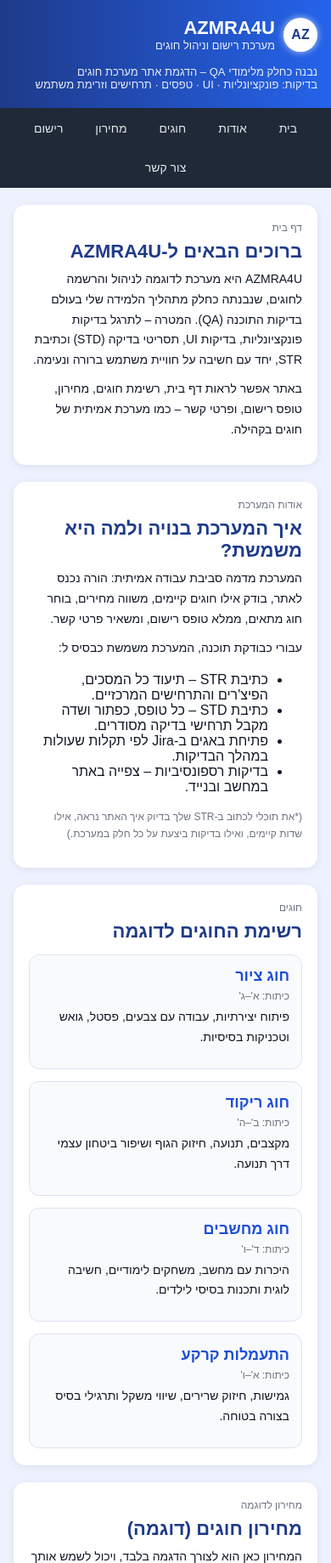
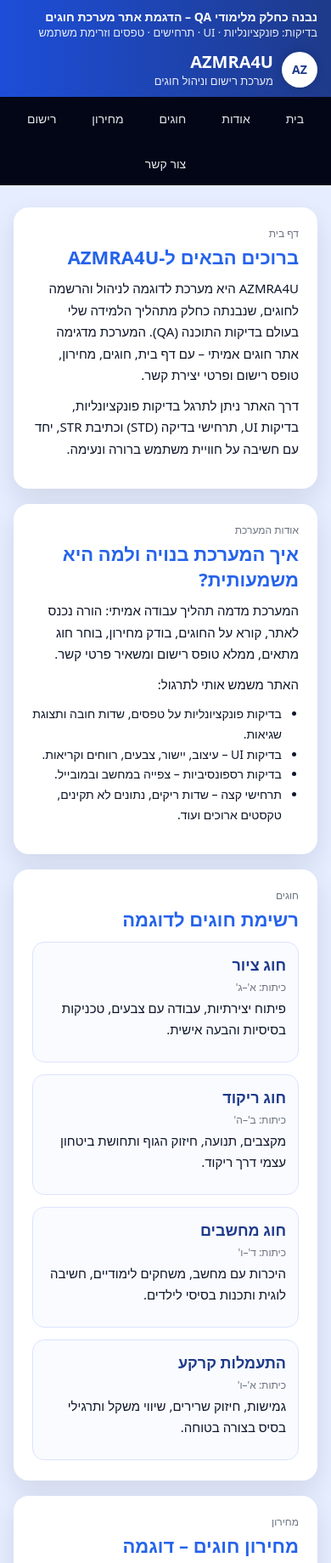
Before and after one commit to odel-halperin/azamra4u-site, a plain HTML site: page index.html in a window 390 px wide. Shown: the top 1839 px of the page at 85% size. Drawn offline with Linux system fonts and the light colour scheme.

Commit message:
Refactor index.html for improved layout and styles
Updated the HTML structure and styles for the AZMRA4U registration system. Enhanced layout, improved accessibility, and added responsive design features.

```diff
--- a/index.html
+++ b/index.html
@@ -5,57 +5,81 @@
   <title>AZMRA4U – מערכת רישום לחוגים</title>
   <meta name="viewport" content="width=device-width, initial-scale=1">
 
-  <!-- פאביקון – תייצרי קובץ favicon.png ותשימי אותו בתיקייה של האתר -->
-  <link rel="icon" type="image/png" href="favicon.png">
+  <style>
+    :root {
+      --top-gradient-from: #1d4ed8;
+      --top-gradient-to:   #1e3a8a;
+      --nav-bg:            #020617;
+      --bg:                #e5edff;
+      --card-bg:           #ffffff;
+      --card-radius:       18px;
+      --text-main:         #0f172a;
+      --text-soft:         #6b7280;
+      --accent:            #2563eb;
+    }
 
-  <style>
+    * {
+      box-sizing: border-box;
+    }
+
     body {
       margin: 0;
-      background: #eef2ff;
-      font-family: Arial, sans-serif;
-      color: #111827;
+      font-family: system-ui, -apple-system, BlinkMacSystemFont, "Segoe UI", sans-serif;
+      background: var(--bg);
+      color: var(--text-main);
+      direction: rtl;
+      text-align: right;
     }
 
-    /* כותרת עליונה + לוגו */
-    header {
-      background: linear-gradient(90deg, #1e3a8a, #2563eb);
-      color: white;
-      padding: 20px 16px;
-      box-shadow: 0 2px 10px rgba(0,0,0,0.25);
+    /* bar עליון */
+    .topbar {
+      background: linear-gradient(90deg, var(--top-gradient-from), var(--top-gradient-to));
+      color: #fff;
+      padding: 10px 16px;
+      font-size: 14px;
     }
 
-    .header-inner {
+    .topbar-inner {
       max-width: 1100px;
       margin: 0 auto;
       display: flex;
+      justify-content: space-between;
       align-items: center;
-      justify-content: space-between;
-      gap: 16px;
+      gap: 12px;
       flex-wrap: wrap;
     }
 
-    .logo-wrap {
+    .topbar-title {
+      font-weight: 600;
+    }
+
+    .topbar-sub {
+      font-size: 13px;
+      opacity: 0.9;
+    }
+
+    .logo-full {
       display: flex;
       align-items: center;
       gap: 10px;
     }
 
     .logo-circle {
-      width: 40px;
-      height: 40px;
-      border-radius: 50%;
-      background: white;
-      color: #1e3a8a;
-      font-weight: bold;
+      width: 42px;
+      height: 42px;
+      border-radius: 999px;
+      background: #ffffff;
+      color: var(--top-gradient-to);
       display: flex;
+      justify-content: center;
       align-items: center;
-      justify-content: center;
-      box-shadow: 0 0 8px rgba(255,255,255,0.7);
+      font-weight: 700;
+      box-shadow: 0 0 10px rgba(15,23,42,0.25);
     }
 
     .logo-text-main {
-      font-size: 22px;
-      font-weight: bold;
+      font-size: 20px;
+      font-weight: 700;
     }
 
     .logo-text-sub {
@@ -63,25 +87,20 @@
       opacity: 0.9;
     }
 
-    .header-right {
-      text-align: left;
-      font-size: 13px;
-      opacity: 0.9;
+    /* תפריט ניווט */
+    nav {
+      background: var(--nav-bg);
+      color: #e5e7eb;
     }
 
-    /* ניווט */
-    nav {
-      background: #1f2937;
-      padding: 10px 0;
-    }
-
-    nav .nav-inner {
+    .nav-inner {
       max-width: 1100px;
       margin: 0 auto;
       display: flex;
-      gap: 18px;
+      gap: 22px;
+      padding: 10px 16px;
+      flex-wrap: wrap;
       justify-content: center;
-      flex-wrap: wrap;
     }
 
     nav a {
@@ -93,109 +112,78 @@
     }
 
     nav a:hover {
-      background: #374151;
+      background: #111827;
     }
 
-    /* מעטפת כללית */
+    /* תוכן */
     .wrapper {
       max-width: 1100px;
-      margin: 0 auto;
-      padding: 20px 16px 30px;
+      margin: 26px auto 40px;
+      padding: 0 16px 16px;
     }
 
     .section {
-      background: white;
-      padding: 20px 18px;
-      border-radius: 14px;
-      margin-bottom: 20px;
-      box-shadow: 0 2px 10px rgba(15,23,42,0.08);
-    }
-
-    .section h2 {
-      margin-top: 0;
-      color: #1e3a8a;
-      font-size: 22px;
-      margin-bottom: 8px;
+      background: var(--card-bg);
+      border-radius: var(--card-radius);
+      padding: 22px 22px 24px;
+      margin-bottom: 18px;
+      box-shadow: 0 12px 30px rgba(15,23,42,0.10);
     }
 
     .section small {
       display: block;
       font-size: 12px;
-      color: #6b7280;
-      margin-bottom: 8px;
+      color: var(--text-soft);
+      margin-bottom: 4px;
+    }
+
+    .section h2 {
+      margin: 0 0 10px;
+      color: var(--accent);
+      font-size: 22px;
     }
 
     p {
+      margin: 0 0 10px;
       line-height: 1.7;
-      font-size: 14px;
-      margin: 0 0 10px;
+      font-size: 15px;
     }
 
-    /* גריד חוגים */
+    ul {
+      margin: 0 0 10px 0;
+      padding-right: 20px;
+      font-size: 14px;
+      line-height: 1.7;
+    }
+
+    /* חוגים */
     .courses-grid {
       display: grid;
       grid-template-columns: repeat(auto-fit, minmax(230px, 1fr));
       gap: 14px;
-      margin-top: 14px;
+      margin-top: 12px;
     }
 
     .course-card {
-      background: #f9fafb;
-      border-radius: 12px;
-      border: 1px solid #dde3f5;
+      background: #f9fbff;
+      border-radius: 14px;
+      border: 1px solid #dbe4ff;
       padding: 14px;
     }
 
     .course-card h3 {
       margin: 0 0 6px;
-      color: #1d4ed8;
+      color: #1e3a8a;
       font-size: 18px;
     }
 
     .course-age {
       font-size: 12px;
-      color: #6b7280;
-      margin-bottom: 6px;
+      color: var(--text-soft);
+      margin-bottom: 4px;
     }
 
-    /* טופס רישום */
-    label {
-      margin-top: 10px;
-      display: block;
-      font-weight: bold;
-      font-size: 14px;
-    }
-
-    input, select {
-      width: 100%;
-      padding: 10px;
-      margin: 4px 0 12px;
-      border-radius: 8px;
-      border: 1px solid #cbd5f5;
-      font-size: 14px;
-    }
-
-    input:focus, select:focus {
-      outline: 2px solid #2563eb;
-      border-color: #2563eb;
-    }
-
-    button {
-      background: #1e3a8a;
-      color: white;
-      border: none;
-      padding: 11px 18px;
-      border-radius: 999px;
-      cursor: pointer;
-      font-size: 14px;
-      margin-top: 4px;
-    }
-
-    button:hover {
-      background: #172554;
-    }
-
-    /* טבלת מחירון */
+    /* מחירון */
     table {
       width: 100%;
       border-collapse: collapse;
@@ -210,31 +198,66 @@
     }
 
     th {
-      background: #eff6ff;
+      background: #eff4ff;
       color: #1e3a8a;
     }
 
-    /* ספק מידע/הערות */
     .note {
       font-size: 12px;
-      color: #6b7280;
+      color: var(--text-soft);
       margin-top: 6px;
+    }
+
+    /* טופס רישום */
+    label {
+      font-weight: 600;
+      font-size: 14px;
+      display: block;
+      margin-top: 8px;
+    }
+
+    input, select, textarea {
+      width: 100%;
+      padding: 10px;
+      margin-top: 4px;
+      margin-bottom: 12px;
+      border-radius: 10px;
+      border: 1px solid #cbd5f5;
+      font-size: 14px;
+      font-family: inherit;
+    }
+
+    input:focus, select:focus, textarea:focus {
+      outline: 2px solid var(--accent);
+      border-color: var(--accent);
+    }
+
+    button {
+      background: var(--accent);
+      color: #ffffff;
+      border: none;
+      padding: 11px 20px;
+      border-radius: 999px;
+      cursor: pointer;
+      font-size: 15px;
+      margin-top: 6px;
+    }
+
+    button:hover {
+      background: #1d4ed8;
     }
 
     footer {
       text-align: center;
-      padding: 16px;
-      font-size: 12px;
-      color: #6b7280;
+      padding: 18px;
+      font-size: 13px;
+      color: var(--text-soft);
     }
 
-    @media (max-width: 600px) {
-      .header-inner {
+    @media (max-width: 680px) {
+      .topbar-inner {
         flex-direction: column;
         align-items: flex-start;
-      }
-      .header-right {
-        text-align: right;
       }
     }
   </style>
@@ -242,25 +265,24 @@
 
 <body>
 
-  <!-- כותרת + לוגו -->
-  <header>
-    <div class="header-inner">
-      <div class="logo-wrap">
+  <!-- bar עליון -->
+  <div class="topbar">
+    <div class="topbar-inner">
+      <div>
+        <div class="topbar-title">נבנה כחלק מלימודי QA – הדגמת אתר מערכת חוגים</div>
+        <div class="topbar-sub">בדיקות: פונקציונליות · UI · תרחישים · טפסים וזרימת משתמש</div>
+      </div>
+      <div class="logo-full">
         <div class="logo-circle">AZ</div>
         <div>
           <div class="logo-text-main">AZMRA4U</div>
           <div class="logo-text-sub">מערכת רישום וניהול חוגים</div>
         </div>
       </div>
-
-      <div class="header-right">
-        נבנה כחלק מלימודי QA – הדגמת אתר מערכת חוגים<br>
-        בדיקות: פונקציונליות · UI · טפסים · תרחישים וזרימת משתמש
     </div>
   </div>
-  </header>
 
-  <!-- תפריט ניווט -->
+  <!-- ניווט -->
   <nav>
     <div class="nav-inner">
       <a href="#home">בית</a>
@@ -280,54 +302,48 @@
       <h2>ברוכים הבאים ל-AZMRA4U</h2>
       <p>
         AZMRA4U היא מערכת לדוגמה לניהול והרשמה לחוגים, שנבנתה כחלק מתהליך הלמידה שלי
-        בעולם בדיקות התוכנה (QA). המטרה – לתרגל בדיקות פונקציונליות, בדיקות UI,
-        תסריטי בדיקה (STD) וכתיבת STR, יחד עם חשיבה על חוויית משתמש ברורה ונעימה.
+        בעולם בדיקות התוכנה (QA). המערכת מדגימה אתר חוגים אמיתי – עם דף בית, חוגים,
+        מחירון, טופס רישום ופרטי יצירת קשר.
       </p>
       <p>
-        באתר אפשר לראות דף בית, רשימת חוגים, מחירון, טופס רישום, ופרטי קשר – כמו מערכת
-        אמיתית של חוגים בקהילה.
+        דרך האתר ניתן לתרגל בדיקות פונקציונליות, בדיקות UI, תרחישי בדיקה (STD) וכתיבת STR,
+        יחד עם חשיבה על חוויית משתמש ברורה ונעימה.
       </p>
     </section>
 
     <!-- אודות -->
     <section class="section" id="about">
       <small>אודות המערכת</small>
-      <h2>איך המערכת בנויה ולמה היא משמשת?</h2>
+      <h2>איך המערכת בנויה ולמה היא משמעותית?</h2>
       <p>
-        המערכת מדמה סביבת עבודה אמיתית: הורה נכנס לאתר, בודק אילו חוגים קיימים,
-        משווה מחירים, בוחר חוג מתאים, ממלא טופס רישום, ומשאיר פרטי קשר.
+        המערכת מדמה תהליך עבודה אמיתי: הורה נכנס לאתר, קורא על החוגים,
+        בודק מחירון, בוחר חוג מתאים, ממלא טופס רישום ומשאיר פרטי קשר.
       </p>
-      <p>
-        עבורי כבודקת תוכנה, המערכת משמשת כבסיס ל:
-      </p>
+      <p>האתר משמש אותי לתרגול:</p>
       <ul>
-        <li>כתיבת STR – תיעוד כל המסכים, הפיצ'רים והתרחישים המרכזיים.</li>
-        <li>כתיבת STD – כל טופס, כפתור ושדה מקבל תרחישי בדיקה מסודרים.</li>
-        <li>פתיחת באגים ב-Jira לפי תקלות שעולות במהלך הבדיקות.</li>
-        <li>בדיקות רספונסיביות – צפייה באתר במחשב ובנייד.</li>
+        <li>בדיקות פונקציונליות על טפסים, שדות חובה ותצוגת שגיאות.</li>
+        <li>בדיקות UI – עיצוב, יישור, צבעים, רווחים וקריאות.</li>
+        <li>בדיקות רספונסיביות – צפייה במחשב ובמובייל.</li>
+        <li>תרחישי קצה – שדות ריקים, נתונים לא תקינים, טקסטים ארוכים ועוד.</li>
       </ul>
-      <p class="note">
-        (*את תוכלי לכתוב ב-STR שלך בדיוק איך האתר נראה, אילו שדות קיימים, ואילו בדיקות
-        ביצעת על כל חלק במערכת.)
-      </p>
     </section>
 
     <!-- חוגים -->
     <section class="section" id="courses">
       <small>חוגים</small>
-      <h2>רשימת החוגים לדוגמה</h2>
+      <h2>רשימת חוגים לדוגמה</h2>
 
       <div class="courses-grid">
         <div class="course-card">
           <h3>חוג ציור</h3>
           <div class="course-age">כיתות: א'–ג'</div>
-          <p>פיתוח יצירתיות, עבודה עם צבעים, פסטל, גואש וטכניקות בסיסיות.</p>
+          <p>פיתוח יצירתיות, עבודה עם צבעים, טכניקות בסיסיות והבעה אישית.</p>
         </div>
 
         <div class="course-card">
           <h3>חוג ריקוד</h3>
           <div class="course-age">כיתות: ב'–ה'</div>
-          <p>מקצבים, תנועה, חיזוק הגוף ושיפור ביטחון עצמי דרך תנועה.</p>
+          <p>מקצבים, תנועה, חיזוק הגוף ותחושת ביטחון עצמי דרך ריקוד.</p>
         </div>
 
         <div class="course-card">
@@ -346,19 +362,17 @@
 
     <!-- מחירון -->
     <section class="section" id="pricing">
-      <small>מחירון לדוגמה</small>
-      <h2>מחירון חוגים (דוגמה)</h2>
-      <p>
-        המחירון כאן הוא לצורך הדגמה בלבד, ויכול לשמש אותך ב-STR ובמסמכי ניתוח לצורך בדיקות.
-      </p>
+      <small>מחירון</small>
+      <h2>מחירון חוגים – דוגמה</h2>
+      <p>המחירים כאן הינם לצורך הדגמה במסגרת פרויקט ה-QA.</p>
 
       <table>
         <thead>
           <tr>
             <th>חוג</th>
             <th>כיתות</th>
-            <th>מס' מפגשים בשבוע</th>
-            <th>מחיר חודשי (ש"ח)</th>
+            <th>מפגשים בשבוע</th>
+            <th>מחיר חודשי (₪)</th>
           </tr>
         </thead>
         <tbody>
@@ -388,67 +402,69 @@
           </tr>
         </tbody>
       </table>
-
       <p class="note">
-        אפשר להרחיב את הטבלה, להוסיף עמודת "סטטוס" (פתוח/מלא) ולהגדיר תרחישי בדיקה
-        שונים לכל סטטוס.
+        ניתן להרחיב את המחירון, להוסיף סטטוס לחוג (פתוח/מלא) ולהגדיר תרחישי בדיקה שונים לכל סטטוס.
       </p>
     </section>
 
-    <!-- טופס רישום -->
+    <!-- רישום -->
     <section class="section" id="signup">
-      <small>טופס רישום</small>
+      <small>רישום</small>
       <h2>טופס רישום לחוג</h2>
 
+      <form>
         <label>שם מלא של הילד/ה:</label>
-      <input type="text" placeholder="הקלד/י שם מלא">
+        <input type="text" placeholder="הקלד/י שם מלא" required>
 
         <label>כיתה:</label>
-      <input type="text" placeholder="לדוגמה: ג'">
+        <input type="text" placeholder="לדוגמה: ג'" required>
 
         <label>בחירת חוג:</label>
-      <select>
-        <option>בחר חוג</option>
+        <select required>
+          <option value="">בחר חוג...</option>
           <option>חוג ציור</option>
           <option>חוג ריקוד</option>
           <option>חוג מחשבים</option>
           <option>התעמלות קרקע</option>
         </select>
 
-      <label>שם הורה וטלפון ליצירת קשר:</label>
-      <input type="text" placeholder="שם הורה + 05X-XXXXXXX">
+        <label>שם הורה:</label>
+        <input type="text" placeholder="שם ההורה האחראי" required>
+
+        <label>טלפון ליצירת קשר:</label>
+        <input type="tel" placeholder="058-7163206" required>
+
+        <label>אימייל ליצירת קשר:</label>
+        <input type="email" placeholder="odel3206@gmail.com">
 
         <label>הערות מיוחדות (אלרגיות, בקשות):</label>
-      <input type="text" placeholder="לא חובה">
+        <textarea rows="3" placeholder="לא חובה"></textarea>
 
-      <button>שליחת טופס</button>
+        <button type="button">שליחת טופס (דוגמה)</button>
+      </form>
 
       <p class="note">
-        כרגע הכפתור הוא דוגמה בלבד ולא באמת שולח נתונים – זה מאפשר תרגול של בדיקות טפסים
-        בלי חיבור לשרת.
+        הטופס מדגים מבנה שדות לצורך פרויקט ה-QA, ללא שליחה אמיתית לשרת.
       </p>
     </section>
 
     <!-- צור קשר -->
     <section class="section" id="contact">
       <small>צור קשר</small>
-      <h2>פרטי קשר לדוגמה</h2>
+      <h2>פרטי קשר</h2>
       <p>
-        לשאלות, בירורים על חוגים או עזרה בהרשמה – ניתן לפנות:
+        לשאלות על המערכת, הבדיקות שבוצעו או תהליך הלמידה:
       </p>
       <p>
-        📧 מייל: <strong>info@azamra4u.com</strong><br>
-        ☎ טלפון מנהלה: <strong>02-0000000</strong>
-      </p>
-      <p class="note">
-        את יכולה לשנות כאן לפרטים אמיתיים או להשאיר כנתוני דוגמה לצורך הפרויקט.
+        📧 אימייל: <a href="mailto:odel3206@gmail.com">odel3206@gmail.com</a><br>
+        📱 טלפון: <a href="tel:0587163206">058-7163206</a>
       </p>
     </section>
 
   </div>
 
   <footer>
-    © כל הזכויות שמורות – AZMRA4U · אתר דוגמה לפרויקט QA
+    © AZMRA4U – אתר חוגים לדוגמה כחלק מלימודי QA
   </footer>
 
 </body>
```
Lines whose indentation alone changed are shown as unchanged.
